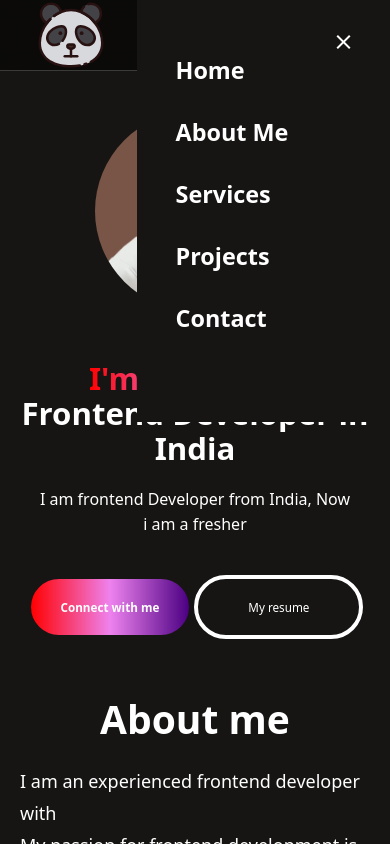
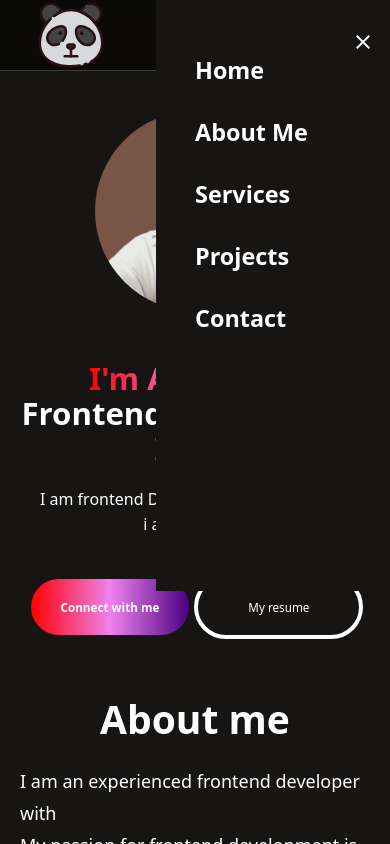
Before and after one commit to gitAbhhi/react_portfolio, a React (Vite) app: page / in a window 390 px wide. Both pictures are taken after a click on the element "menu". Shown: the top 844 px of the page. Built offline with nearby package versions, Linux system fonts and the light colour scheme.

Commit message:
Navbar changes for mobile

```diff
--- a/src/Components/Navbar/Navbar.css
+++ b/src/Components/Navbar/Navbar.css
@@ -3,7 +3,6 @@
     align-items: center;
     justify-content: space-between;
     /* margin: 20px 170px ; */
-    background-color: #161513;
     position: sticky;
     top: 0;
     width: 100%;
@@ -11,6 +10,7 @@
     z-index: 1000;
     margin: 0px;
     /* background: rgba(0, 0, 0, 0.5); */
+    background-color: #161513;
     background: var(--black-blur);
     backdrop-filter: blur(10px);
     border-bottom: 1px solid rgba(255, 255, 255, 0.2);
@@ -31,6 +31,15 @@
     list-style: none;
     gap: 60px;
     font-size: 20px;
+}
+.overlay{
+    position: fixed;
+    top: 0px;
+    left: 0px;
+    z-index: 5;
+    width: 100vw;
+    height: 100vh;
+    display: none;
 }
 /* .nav-menu p:hover{
     font-size: 22px;
@@ -113,6 +122,7 @@
     .nav-sunny{
         margin-right: 16vw;
     }
+
     .nav-menu{
         position: fixed;
         flex-direction: column;
@@ -121,17 +131,14 @@
         gap: 30px;
         background-color: var(--primary-color);
         color: var(--secondary-color);
-        /* background-color: rgb(83, 83, 83); */
-        /* background-color: var(--black-blur); */
         backdrop-filter: blur(10px);
-        width: 65vw;
-        height: 50vh;
-        z-index: 2;
-        /* transition: right 0.5s ease; */
-        transition: right 0.3s ease, opacity 0.3s ease;
+        width: 60vw;
+        height: 70vh;
+        z-index: 999;
+        transition: right 0.5s ease-out;
         opacity: 0;
         visibility: hidden;
-        right: -350px;
+        right: -100%;
         display: none;
     }
     .nav-menu.show {
--- a/src/Components/Navbar/Navbar.jsx
+++ b/src/Components/Navbar/Navbar.jsx
@@ -19,6 +19,8 @@ const Navbar = () => {
   const menuRef=useRef();
 
   const openmenu=()=>{
+    const overlay = document.querySelector('.overlay');
+    overlay.style.display = 'block';
     menuRef.current.classList.add("show");
     menuRef.current.style.display = "flex";
     setTimeout(() => {
@@ -27,19 +29,35 @@ const Navbar = () => {
 
   }
   const closemenu=()=>{
+    const overlay = document.querySelector('.overlay');
+    overlay.style.display = 'none';
     menuRef.current.classList.remove("show");
-    menuRef.current.style.right = "-350px";
+    menuRef.current.style.right = "-100%";
     setTimeout(() => {
         menuRef.current.style.display = "none";
     }, 300);
   }
+
+  const closemenuBar=()=>{
+    menuRef.current.classList.remove("show");
+    menuRef.current.style.right = "-100%";
+    setTimeout(() => {
+      menuRef.current.style.display = "none";
+    }, 300);
+    const overlay = document.querySelector('.overlay');
+    overlay.style.display = 'none';
+  }
   return (
+
         <div className="navbar">
+    <div className="overlay" onClick={closemenuBar}></div>
+
             <img src={logo} alt="img" className='nav-logo'  onClick={()=>setmenu("")}/>
             <span className="material-symbols-outlined nav-mob-open"onClick={openmenu}>menu</span>
             <ul ref={menuRef} className="nav-menu">
             <span className="material-symbols-outlined nav-mob-close" onClick={closemenu}>close</span>
-                <li><AnchorLink className='anchor-link' offset={50} href='#home'><p onClick={()=>setmenu("home")}>Home</p></AnchorLink>{menu==="home"?<hr />: <></>}</li>
+                <li><AnchorLink className='anchor-link' offset={50} href='#home'><p
+                onClick={()=>setmenu("home")}>Home</p></AnchorLink>{menu==="home"?<hr />: <></>}</li>
                 <li><AnchorLink className='anchor-link' offset={50} href='#about'><p onClick={()=>setmenu("about")}>About Me</p></AnchorLink>{menu==="about"?<hr />: <></>}</li>
                 <li><AnchorLink className='anchor-link' offset={50} href='#services'><p onClick={()=>setmenu("services")}>Services</p></AnchorLink>{menu==="services"?<hr />: <></>}</li>
                 <li><AnchorLink className='anchor-link' offset={50} href='#work'><p onClick={()=>setmenu("work")}>Projects</p></AnchorLink>{menu==="work"?<hr />: <></>}</li>
--- a/src/Components/Skillss/Skills.css
+++ b/src/Components/Skillss/Skills.css
@@ -41,6 +41,16 @@
     /* box-shadow: 0 2px 12px rgba(255, 255, 255, 0.64); */
     transition: transform 0.3s ease-in-out;
 }
+.revealAnimation {
+    opacity: 0;
+    transform: translateY(25px);
+    transition: all 0.7s ease-out;
+  }
+
+  .revealAnimation.active {
+    opacity: 1;
+    transform: translateY(0);
+  }
 
 .skill-card:hover {
     transform: scale(1.05);
@@ -87,6 +97,7 @@
 .skill-name:hover {
     background: #30363d;
 }
+
 @media (max-width:1024px) {
     .skill-img{
         width: 5vw;
--- a/src/Components/Skillss/Skills.jsx
+++ b/src/Components/Skillss/Skills.jsx
@@ -1,14 +1,38 @@
 import React from 'react'
 import skills from '../../assets/skill'
 import './Skills.css'
+import { useEffect } from 'react'
 const Skills = () => {
+
+  useEffect(() => {
+    const revealElements = document.querySelectorAll(".revealAnimation");
+    const observer = new IntersectionObserver(
+      (entries) => {
+        entries.forEach(entry => {
+          if (entry.isIntersecting) {
+            entry.target.classList.add("active");
+            observer.unobserve(entry.target); // Optional: reveal once
+          }
+        });
+      },
+      {
+        threshold: 0.2, // adjust for more or less visible area
+        rootMargin: "0px 0px -50px 0px" // adjust as needed
+      }
+    );
+
+    revealElements.forEach(el => observer.observe(el));
+
+    return () => observer.disconnect();
+  }, []);
+
   return (
     <div className="skills-box">
     <h1 className="skills-title">Skills</h1>
       <div className="skills-grid">
         {
           skills.map((skill, index) => (
-            <div key={index} className="skill-card">
+            <div key={index} className="skill-card revealAnimation">
               <h2  className='skill-category'>{skill.category}</h2>
               <div className="skill-list">
                 {
@@ -21,11 +45,6 @@ const Skills = () => {
                     </>
                   ))
                 }
-                {/* {
-                    skill.image.map((img,indx)=>(
-                        <img className='skill-img' key={indx} src={img} alt="logo" />
-                    ))
-                } */}
               </div>
             </div>
           ))
--- a/src/assets/Working_data.js
+++ b/src/assets/Working_data.js
@@ -47,13 +47,13 @@ const mywork_data = [
     w_no: 1,
       w_name: "Amazon Clone",
       w_img: amazom,
-      w_link: "https://amazon.com",
+      w_link: "",
     },
     {
       w_no: 4,
       w_name: "Netflix Clone",
       w_img: netflix,
-       w_link: "https://amazon.com",
+       w_link: "",
     },
   ];
   export default mywork_data;
```
